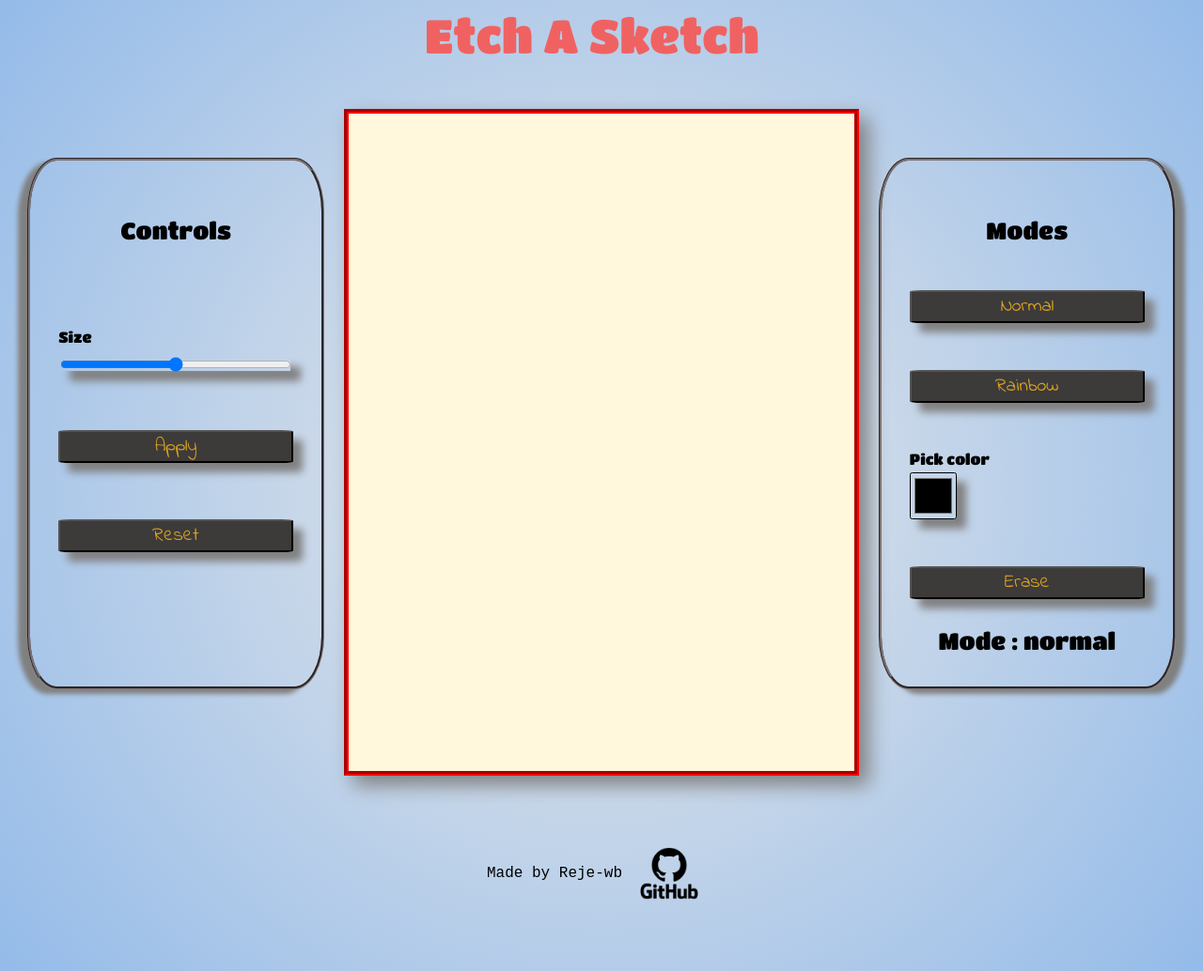
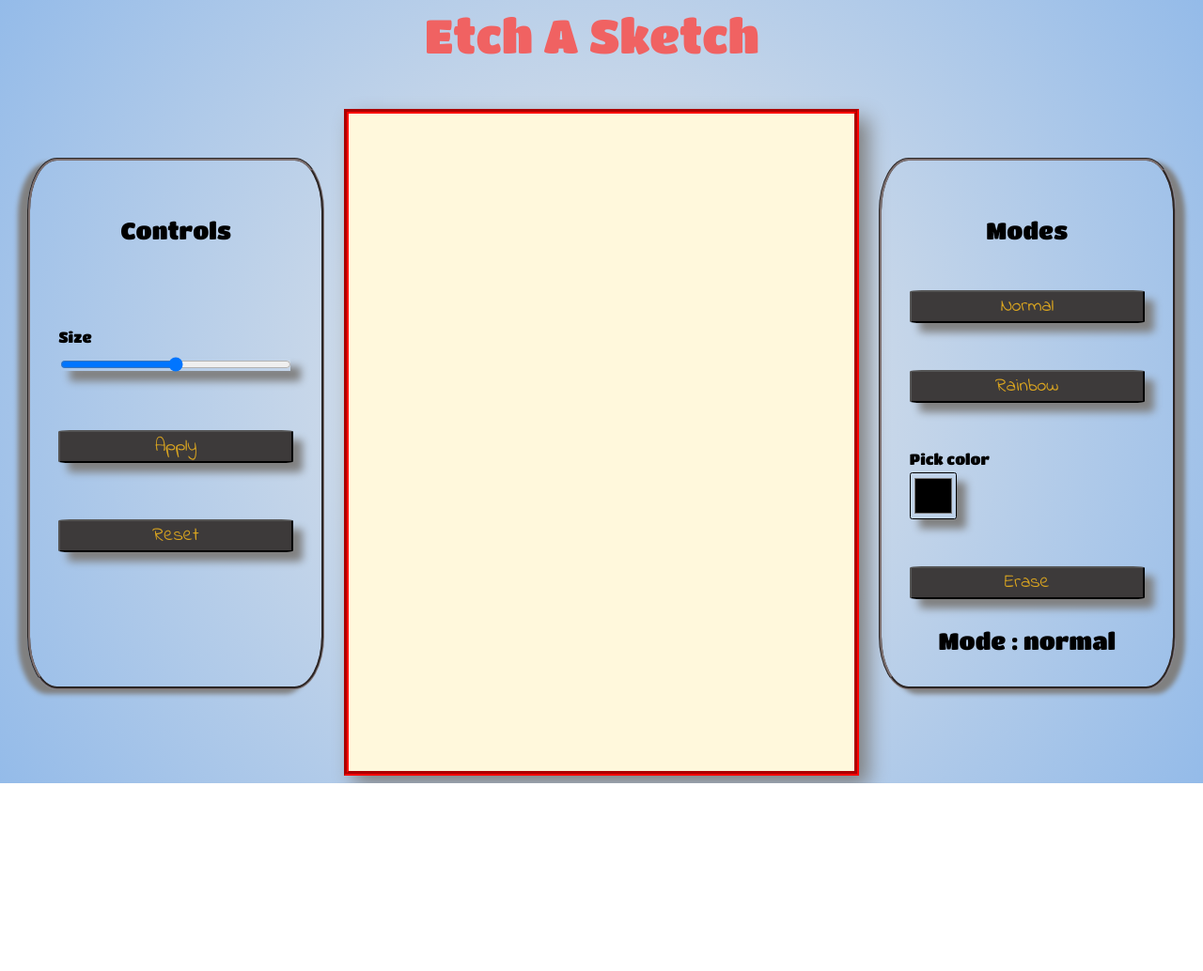
Before and after one commit to JuanP-VT/ETCH-A-SKETCH, a plain HTML site: page index.html in a window 1280 px wide. Shown: the whole page at 94% size. After the commit the page ends 834 px from the top, so only its background shows below. Drawn offline with Linux system fonts and the light colour scheme.

Commit message:
deployment for git pages

```diff
--- a/index.html
+++ b/index.html
@@ -39,12 +39,7 @@
         </div>
         </div>
     </div>
-    <div id="footer">
-        <div id = footerinfo>
-            <div id="proftext"> Made by Reje-wb</div>
-            <div id="imgholder"> <p><a href="https://github.com/Reje-wb">
-                <img src="./profile.png" alt="gitHubProfile" width="100" height="130s">
-                </a></p> </div>
+
         </div>
     </div>
 </body>
```
Also changed, not shown: 1 other file.
